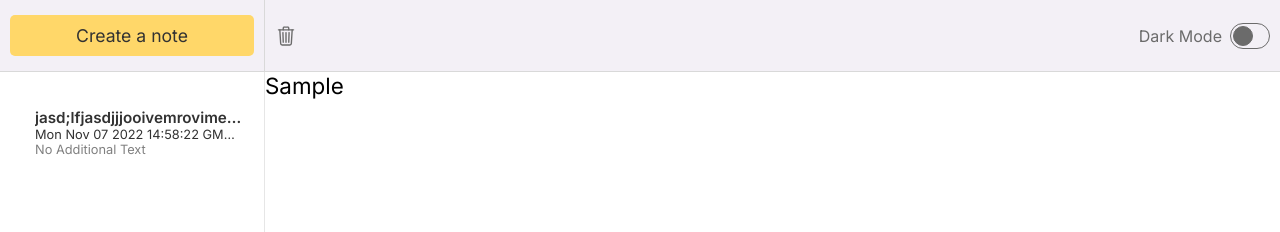
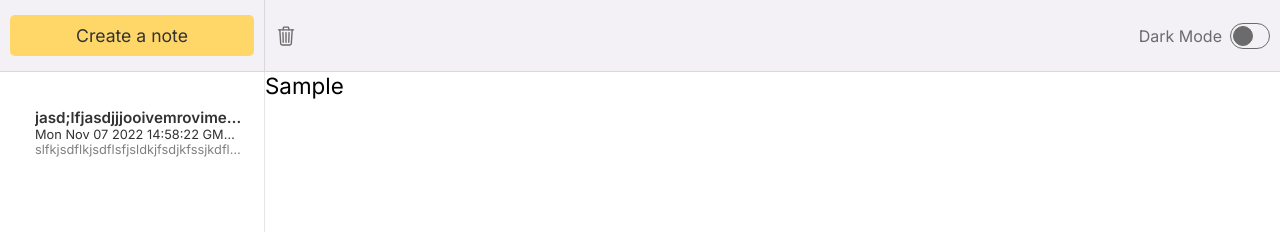
Before and after one commit to netrolite/notes-app, a React (Create React App) app: page / in a window 1280 px wide. Both pictures are taken after typing "Sample" into the empty fields and a click on the button "Create a note". Shown: the top 232 px of the page. Built offline with nearby package versions, Linux system fonts and the light colour scheme.

Commit message:
Added "TextSnippet" for every note

```diff
--- a/src/components/Note.js
+++ b/src/components/Note.js
@@ -2,7 +2,7 @@ import React from "react";
 
 export default function Note(props) {
     const title = props.text.split(/\n/)[0] || "New Note"
-    console.log(title);
+    const textSnippet = props.text.split(/\n/)[1] || "No Additional Text"
 
     return (
         <div
@@ -20,7 +20,7 @@ export default function Note(props) {
                 <div className="note-subtitle">
                     <div className="note-date">{props.date}</div>
                     <div className="note-snippet">
-                        {props.textSnippet ? props.textSnippet : "No Additional Text"}
+                        {textSnippet}
                     </div>
                 </div>
             </div>
--- a/src/components/NotesList.js
+++ b/src/components/NotesList.js
@@ -1,14 +1,13 @@
 import React from "react"
 import Note from "./Note"
 
-export default function NotesList({data, currSelectedNoteID, setCurrSelectedNoteID}) {
-    console.log(data);
+export default function NotesList(props) {
 
-    const notesElements = data.map(note => {
+    const notesElements = props.data.map(note => {
         return (
             <Note
-                currSelectedNoteID={currSelectedNoteID}
-                setCurrSelectedNoteID={setCurrSelectedNoteID}
+                currSelectedNoteID={props.currSelectedNoteID}
+                setCurrSelectedNoteID={props.setCurrSelectedNoteID}
                 text={note.text}
                 id={note.id}
                 key={note.id}
--- a/src/components/Sidebar.js
+++ b/src/components/Sidebar.js
@@ -13,7 +13,7 @@ export default function Sidebar() {
     function createNote() {
         const newNote = {
             text: `jasd;lfjasdjjjooivemrovimervoemerivimr
-            slfkjsdflkjsdf
+            slfkjsdflkjsdflsfjsldkjfsdjkfssjkdflssdfsdf
             slfkjsldfjsdflkjsldjfsdfj`,
             date: new Date().toString(),
             id: nanoid()
```
